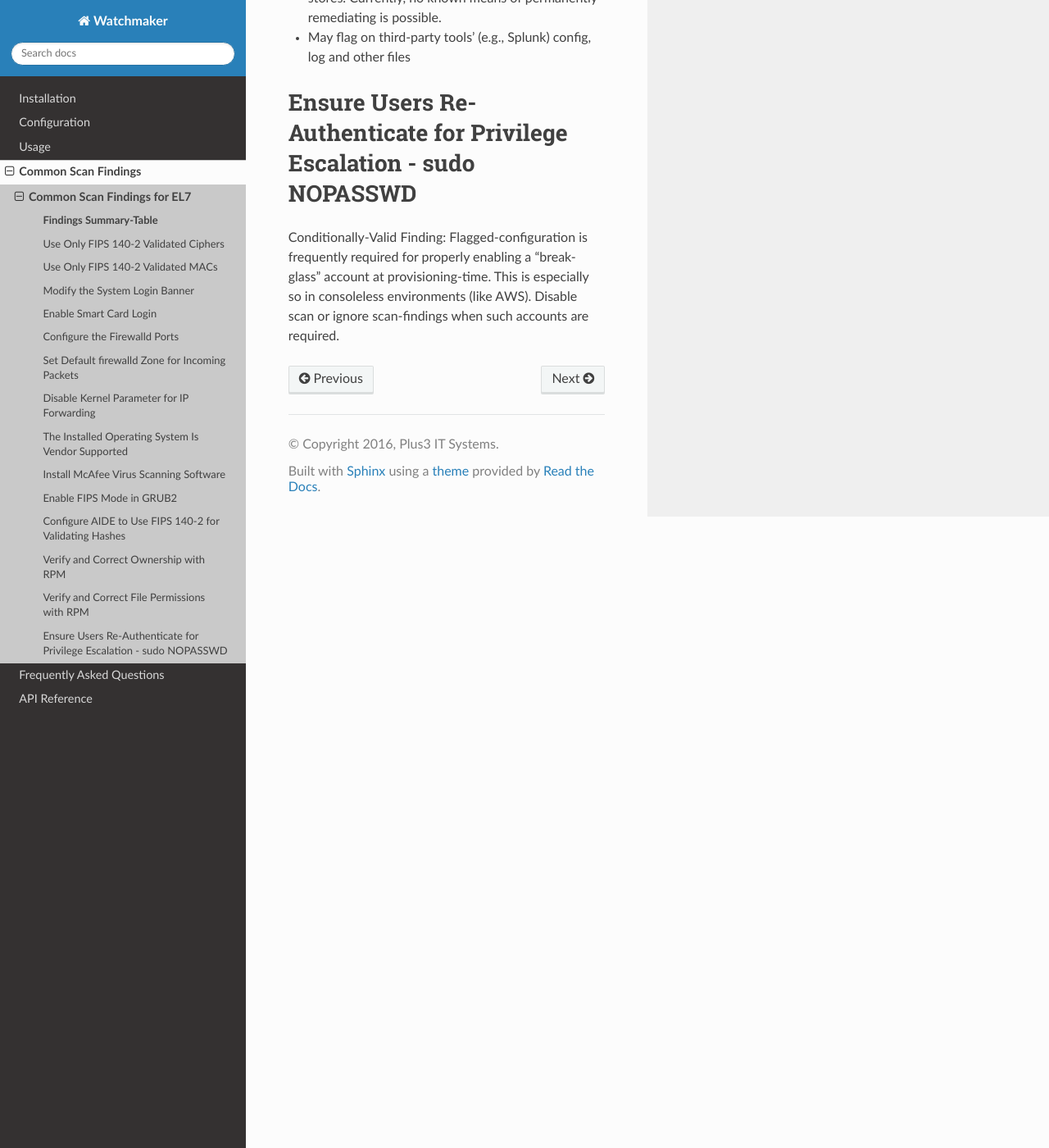
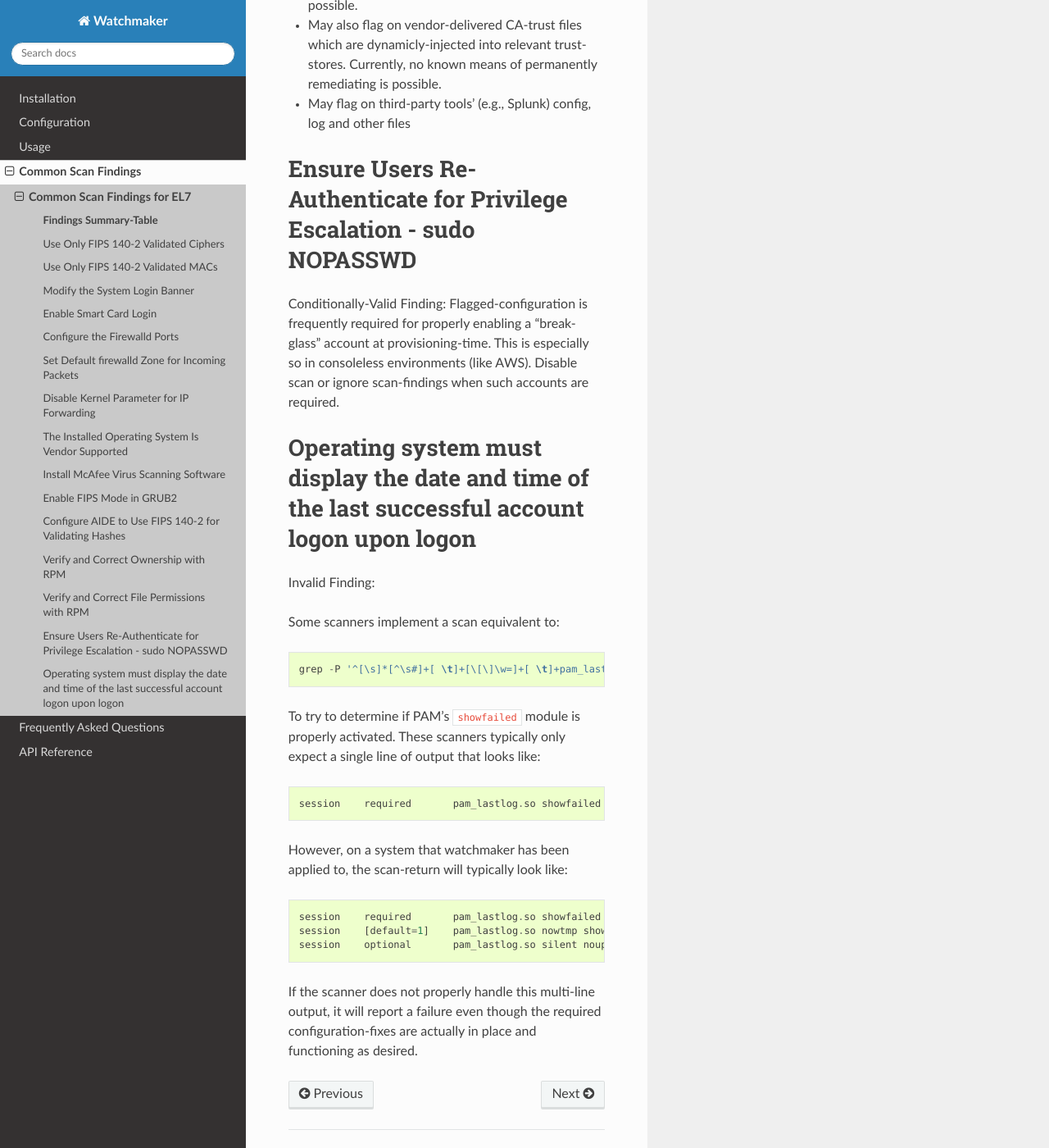
Before and after one commit to plus3it/watchmaker, a Sphinx documentation site: the page built from docs/findings/el7.md, in a window 1280 px wide and 1400 px high, scrolled down 4653 px. Shown: the whole window at 82% size. Built offline with Sphinx 7.4.7 and the Read the Docs theme 2.0.0, drawn with Linux system fonts in a browser that asks for light colours; some of the changed text lies outside the part shown.

Commit message:
Add content for RHEL-07-040530/SV-86899

````diff
--- a/docs/findings/el7.md
+++ b/docs/findings/el7.md
@@ -24,68 +24,73 @@
   .. _Verify and Correct Ownership with RPM: #verify-and-correct-ownership-with-rpm
   .. _Verify and Correct File Permissions with RPM: #verify-and-correct-file-permissions-with-rpm
   .. _Ensure Users Re-Authenticate for Privilege Escalation - sudo NOPASSWD: #ensure-users-re-authenticate-for-privilege-escalation---sudo-nopasswd
+  .. _Operating system must display the date and time of the last successful account login upon logon: #operating-system-must-display-the-date-and-time-of-the-last-successful-account-logon-upon-logon
 
 
 
-  +--------------------------------------------------------------------------+---------------------+
-  | Finding Summary                                                          | Finding Identifiers |
-  +==========================================================================+=====================+
-  | `Use Only FIPS 140-2 Validated Ciphers`_                                 | SV-86845            |
-  |                                                                          |                     |
-  |                                                                          | RHEL-07-040110      |
-  +--------------------------------------------------------------------------+---------------------+
-  | `Use Only FIPS 140-2 Validated MACs`_                                    | SV-86877            |
-  |                                                                          |                     |
-  |                                                                          | RHEL-07-040400      |
-  +--------------------------------------------------------------------------+---------------------+
-  | `Modify the System Login Banner`_                                        | SV-86487            |
-  |                                                                          |                     |
-  |                                                                          | RHEL-07-010050      |
-  +--------------------------------------------------------------------------+---------------------+
-  | `Enable Smart Card Login`_                                               | SV-86589            |
-  |                                                                          |                     |
-  |                                                                          | RHEL-07-010500      |
-  +--------------------------------------------------------------------------+---------------------+
-  | `Configure the Firewalld Ports`_                                         | SV-86843            |
-  |                                                                          |                     |
-  |                                                                          | RHEL-07-040100      |
-  +--------------------------------------------------------------------------+---------------------+
-  | `Set Default firewalld Zone for Incoming Packets`_                       | SV-86939            |
-  |                                                                          |                     |
-  |                                                                          | RHEL-07-040810      |
-  +--------------------------------------------------------------------------+---------------------+
-  | `Disable Kernel Parameter for IP Forwarding`_                            | SV-86933            |
-  |                                                                          |                     |
-  |                                                                          | RHEL-07-040740      |
-  +--------------------------------------------------------------------------+---------------------+
-  | `The Installed Operating System Is Vendor Supported`_                    | SV-86621            |
-  |                                                                          |                     |
-  |                                                                          | RHEL-07-020250      |
-  +--------------------------------------------------------------------------+---------------------+
-  | `Install McAfee Virus Scanning Software`_                                | SV-86837            |
-  |                                                                          |                     |
-  |                                                                          | RHEL-07-032000      |
-  +--------------------------------------------------------------------------+---------------------+
-  | `Enable FIPS Mode in GRUB2`_                                             | SV-86691            |
-  |                                                                          |                     |
-  |                                                                          | RHEL-07-021350      |
-  +--------------------------------------------------------------------------+---------------------+
-  | `Configure AIDE to Use FIPS 140-2 for Validating Hashes`_                | SV-86697            |
-  |                                                                          |                     |
-  |                                                                          | RHEL-07-021620      |
-  +--------------------------------------------------------------------------+---------------------+
-  | `Verify and Correct Ownership with RPM`_                                 | SV-86473            |
-  |                                                                          |                     |
-  |                                                                          | RHEL-07-010010      |
-  +--------------------------------------------------------------------------+---------------------+
-  | `Verify and Correct File Permissions with RPM`_                          | SV-86473            |
-  |                                                                          |                     |
-  |                                                                          | RHEL-07-010010      |
-  +--------------------------------------------------------------------------+---------------------+
-  | `Ensure Users Re-Authenticate for Privilege Escalation - sudo NOPASSWD`_ | SV-86571            |
-  |                                                                          |                     |
-  |                                                                          | RHEL-07-010340      |
-  +--------------------------------------------------------------------------+---------------------+
+  +----------------------------------------------------------------------------------------------------+---------------------+
+  | Finding Summary                                                                                    | Finding Identifiers |
+  +====================================================================================================+=====================+
+  | `Use Only FIPS 140-2 Validated Ciphers`_                                                           | SV-86845            |
+  |                                                                                                    |                     |
+  |                                                                                                    | RHEL-07-040110      |
+  +----------------------------------------------------------------------------------------------------+---------------------+
+  | `Use Only FIPS 140-2 Validated MACs`_                                                              | SV-86877            |
+  |                                                                                                    |                     |
+  |                                                                                                    | RHEL-07-040400      |
+  +----------------------------------------------------------------------------------------------------+---------------------+
+  | `Modify the System Login Banner`_                                                                  | SV-86487            |
+  |                                                                                                    |                     |
+  |                                                                                                    | RHEL-07-010050      |
+  +----------------------------------------------------------------------------------------------------+---------------------+
+  | `Enable Smart Card Login`_                                                                         | SV-86589            |
+  |                                                                                                    |                     |
+  |                                                                                                    | RHEL-07-010500      |
+  +----------------------------------------------------------------------------------------------------+---------------------+
+  | `Configure the Firewalld Ports`_                                                                   | SV-86843            |
+  |                                                                                                    |                     |
+  |                                                                                                    | RHEL-07-040100      |
+  +----------------------------------------------------------------------------------------------------+---------------------+
+  | `Set Default firewalld Zone for Incoming Packets`_                                                 | SV-86939            |
+  |                                                                                                    |                     |
+  |                                                                                                    | RHEL-07-040810      |
+  +----------------------------------------------------------------------------------------------------+---------------------+
+  | `Disable Kernel Parameter for IP Forwarding`_                                                      | SV-86933            |
+  |                                                                                                    |                     |
+  |                                                                                                    | RHEL-07-040740      |
+  +----------------------------------------------------------------------------------------------------+---------------------+
+  | `The Installed Operating System Is Vendor Supported`_                                              | SV-86621            |
+  |                                                                                                    |                     |
+  |                                                                                                    | RHEL-07-020250      |
+  +----------------------------------------------------------------------------------------------------+---------------------+
+  | `Install McAfee Virus Scanning Software`_                                                          | SV-86837            |
+  |                                                                                                    |                     |
+  |                                                                                                    | RHEL-07-032000      |
+  +----------------------------------------------------------------------------------------------------+---------------------+
+  | `Enable FIPS Mode in GRUB2`_                                                                       | SV-86691            |
+  |                                                                                                    |                     |
+  |                                                                                                    | RHEL-07-021350      |
+  +----------------------------------------------------------------------------------------------------+---------------------+
+  | `Configure AIDE to Use FIPS 140-2 for Validating Hashes`_                                          | SV-86697            |
+  |                                                                                                    |                     |
+  |                                                                                                    | RHEL-07-021620      |
+  +----------------------------------------------------------------------------------------------------+---------------------+
+  | `Verify and Correct Ownership with RPM`_                                                           | SV-86473            |
+  |                                                                                                    |                     |
+  |                                                                                                    | RHEL-07-010010      |
+  +----------------------------------------------------------------------------------------------------+---------------------+
+  | `Verify and Correct File Permissions with RPM`_                                                    | SV-86473            |
+  |                                                                                                    |                     |
+  |                                                                                                    | RHEL-07-010010      |
+  +----------------------------------------------------------------------------------------------------+---------------------+
+  | `Ensure Users Re-Authenticate for Privilege Escalation - sudo NOPASSWD`_                           | SV-86571            |
+  |                                                                                                    |                     |
+  |                                                                                                    | RHEL-07-010340      |
+  +----------------------------------------------------------------------------------------------------+---------------------+
+  | `Operating system must display the date and time of the last successful account logon upon logon`_ | RHEL-07-040530      |
+  |                                                                                                    |                     |
+  |                                                                                                    | SV-86899            |
+  +----------------------------------------------------------------------------------------------------+---------------------+
 
 ```
 
@@ -158,3 +163,29 @@ Invalid Finding:
 ## Ensure Users Re-Authenticate for Privilege Escalation - sudo NOPASSWD
 
 Conditionally-Valid Finding: Flagged-configuration is frequently required for properly enabling a "break-glass" account at provisioning-time. This is especially so in consoleless environments (like AWS). Disable scan or ignore scan-findings when such accounts are required.
+
+## Operating system must display the date and time of the last successful account logon upon logon
+
+Invalid Finding:
+
+Some scanners implement a scan equivalent to:
+
+```
+grep -P '^[\s]*[^\s#]+[ \t]+[\[\]\w=]+[ \t]+pam_lastlog\.so[ \t]+([\S \t]+)\s*$' /etc/pam.d/postlogin
+```
+
+To try to determine if PAM's `showfailed` module is properly activated. These scanners typically only expect a single line of output that looks like:
+
+```
+session    required       pam_lastlog.so showfailed
+```
+
+However, on a system that watchmaker has been applied to, the scan-return will typically look like:
+
+```
+session    required       pam_lastlog.so showfailed
+session    [default=1]    pam_lastlog.so nowtmp showfailed
+session    optional       pam_lastlog.so silent noupdate showfailed
+```
+
+If the scanner does not properly handle this multi-line output, it will report a failure even though the required configuration-fixes are actually in place and functioning as desired.
````
